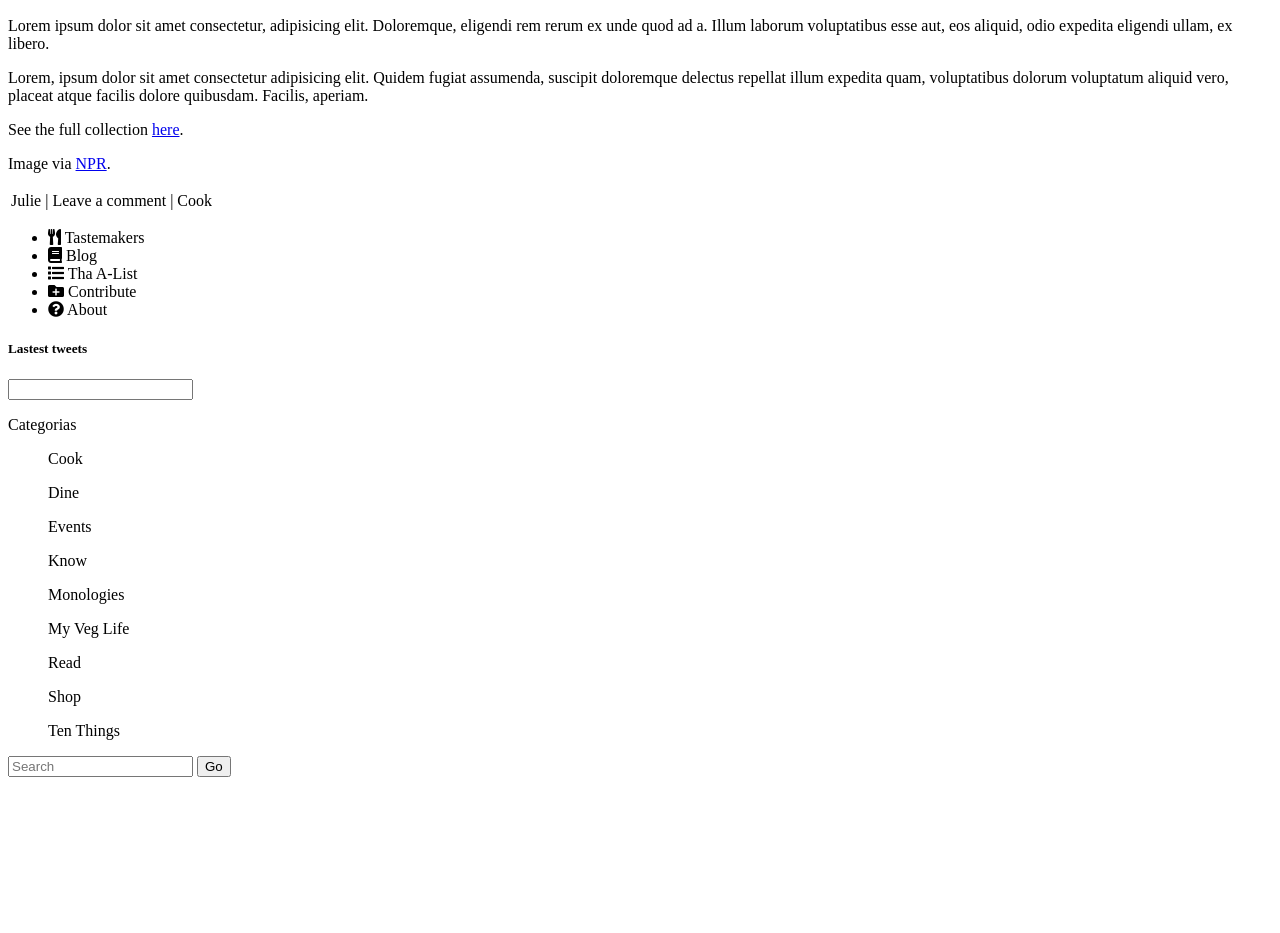
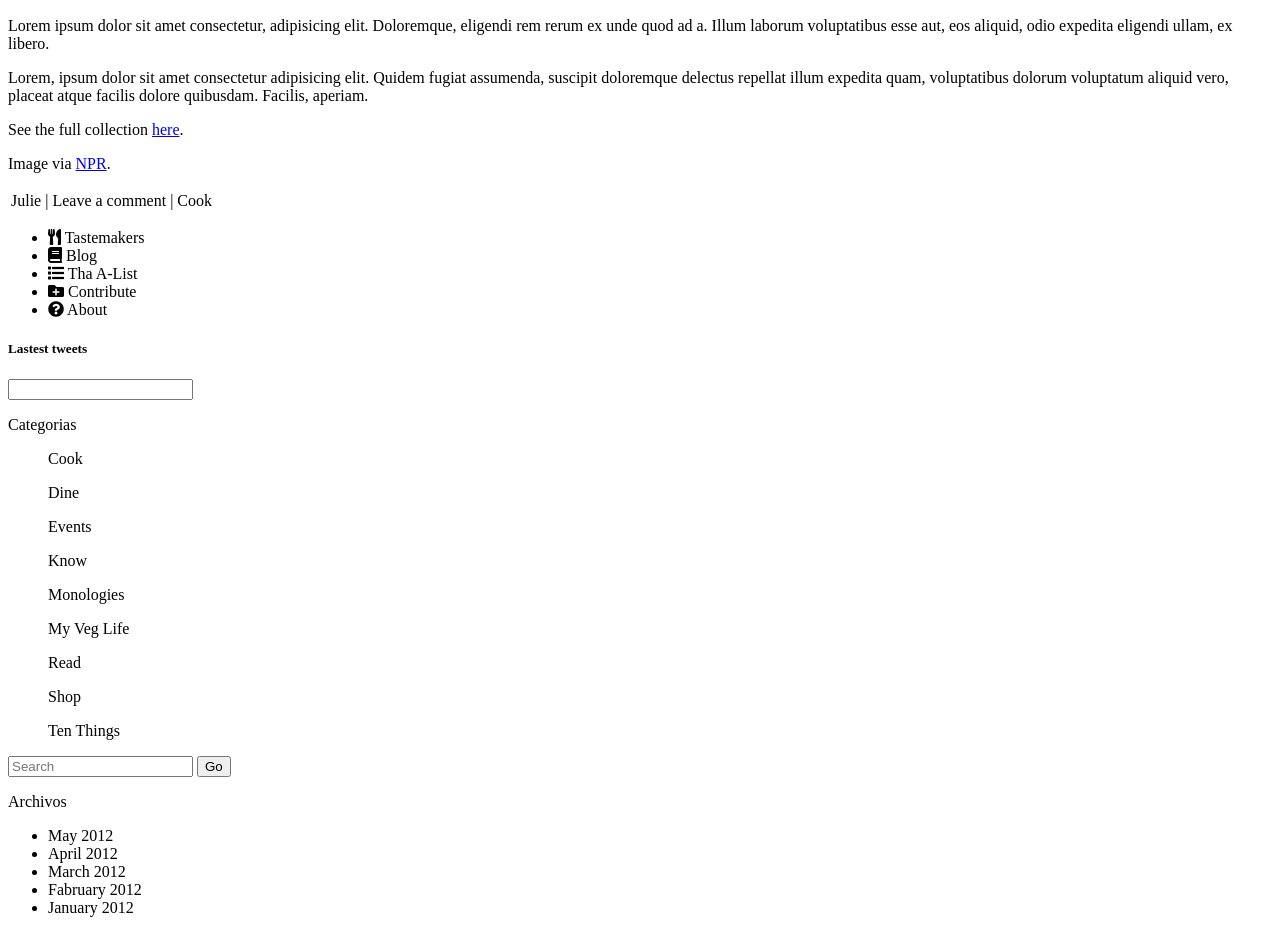
Before and after one commit to ragranados/TareaHTML5Ejercicio2, a plain HTML site: page index.html in a window 1280 px wide. Shown: the part 133-1066 px from the top of the page. Before the commit the page ends 918 px from the top, so only its background shows below. Drawn offline with Linux system fonts and the light colour scheme.

Commit message:
terminando pagina

```diff
--- a/index.html
+++ b/index.html
@@ -7,7 +7,7 @@
     <meta http-equiv="X-UA-Compatible" content="ie=edge">
     <link rel="stylesheet" href="https://use.fontawesome.com/releases/v5.3.1/css/all.css" integrity="sha384-mzrmE5qonljUremFsqc01SB46JvROS7bZs3IO2EmfFsd15uHvIt+Y8vEf7N7fWAU"
         crossorigin="anonymous">
-    <title>Document</title>
+    <title>Ejercicio 2</title>
 </head>
 
 <body>
@@ -78,7 +78,17 @@
             </div>
 
             <div>
+                <p>Archivos</p>
 
+                <nav>
+                    <ul>
+                        <li>May 2012</li>
+                        <li>April 2012</li>
+                        <li>March 2012</li>
+                        <li>Fabruary 2012</li>
+                        <li>January 2012</li>
+                    </ul>
+                </nav>
             </div>
         </main>
     </div>
```
